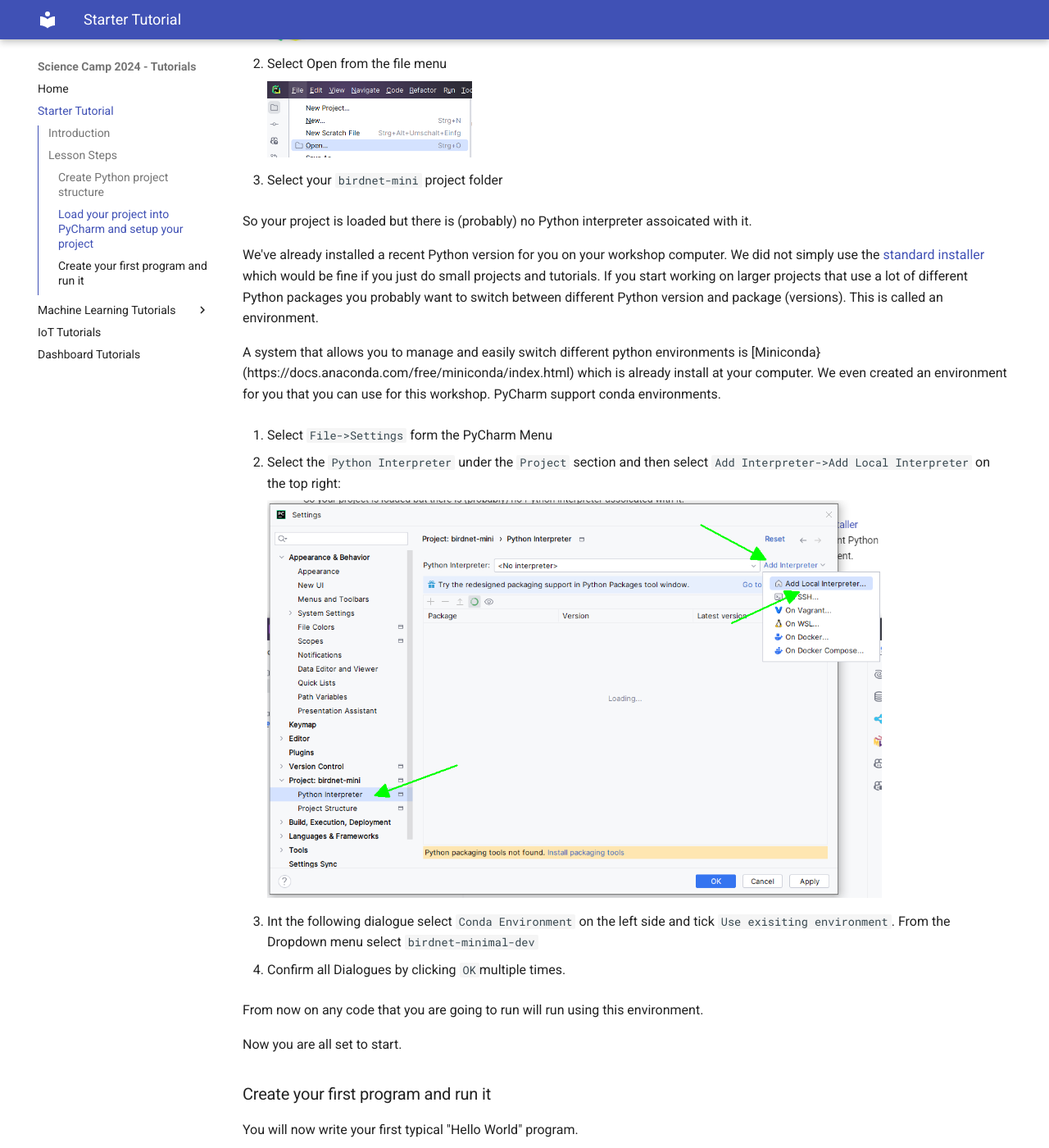
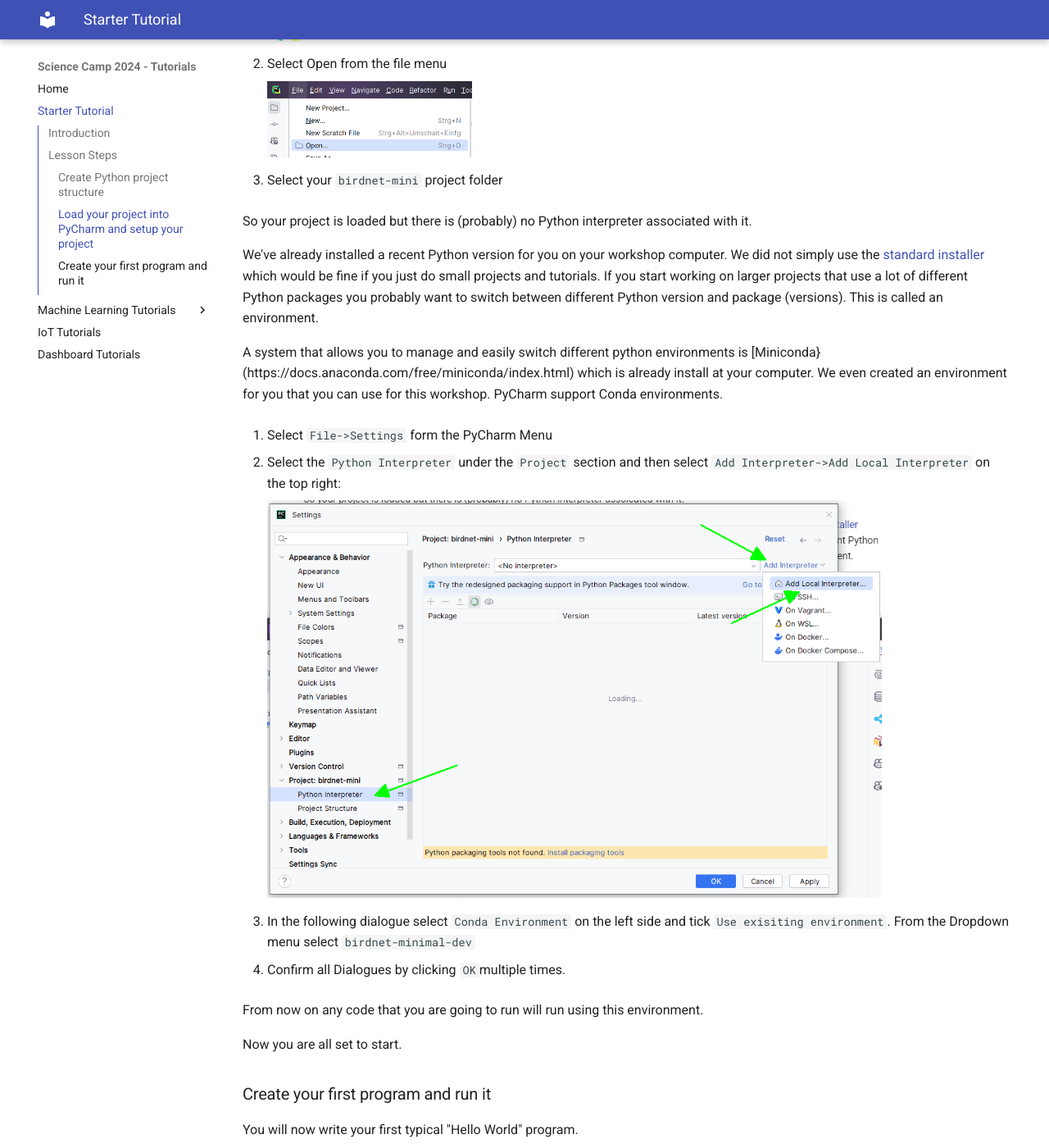
Before and after one commit to Science-Camp-TUI/tutorials, an MkDocs documentation site: the page built from docs/starter/index.md, in a window 1280 px wide and 1400 px high, scrolled down 1159 px. Shown: the whole window at 82% size. Built offline with MkDocs 1.6.1 and Material for MkDocs 9.7.7, drawn with Linux system fonts in a browser that asks for light colours.

Commit message:
Spell checking

```diff
--- a/docs/starter/index.md
+++ b/docs/starter/index.md
@@ -52,11 +52,11 @@
 
 3. Select your `birdnet-mini` project folder
 
-So your project is loaded but there is (probably) no Python interpreter assoicated with it.
+So your project is loaded but there is (probably) no Python interpreter associated with it.
 
 We've already installed a recent Python version for you on your workshop computer. We did not simply use the [standard installer](https://www.python.org/downloads/) which would be fine if you just do small projects and tutorials. If you start working on larger projects that use a lot of different Python packages you probably want to switch between different Python version and package (versions). This is called an environment.
 
-A system that allows you to manage and easily switch different python environments is [Miniconda}(https://docs.anaconda.com/free/miniconda/index.html) which is already install at your computer. We even created an environment for you that you can use for this workshop. PyCharm support conda environments.
+A system that allows you to manage and easily switch different python environments is [Miniconda}(https://docs.anaconda.com/free/miniconda/index.html) which is already install at your computer. We even created an environment for you that you can use for this workshop. PyCharm support Conda environments.
 
 4. Select `File->Settings` form the PyCharm Menu
 
@@ -64,7 +64,7 @@
 
     ![PyCharm Icon](pictures/pycharm_interpreter.png){: style="width:750px"}
 
-6. Int the following dialogue select `Conda Environment` on the left side and tick `Use exisiting environment`. From the Dropdown menu select `birdnet-minimal-dev`
+6. In the following dialogue select `Conda Environment` on the left side and tick `Use exisiting environment`. From the Dropdown menu select `birdnet-minimal-dev`
 
 7. Confirm all Dialogues by clicking `OK`multiple times.
 
```
Also changed, not shown: docs/machine-learning/audio-processing.md (+1 -1 lines).
